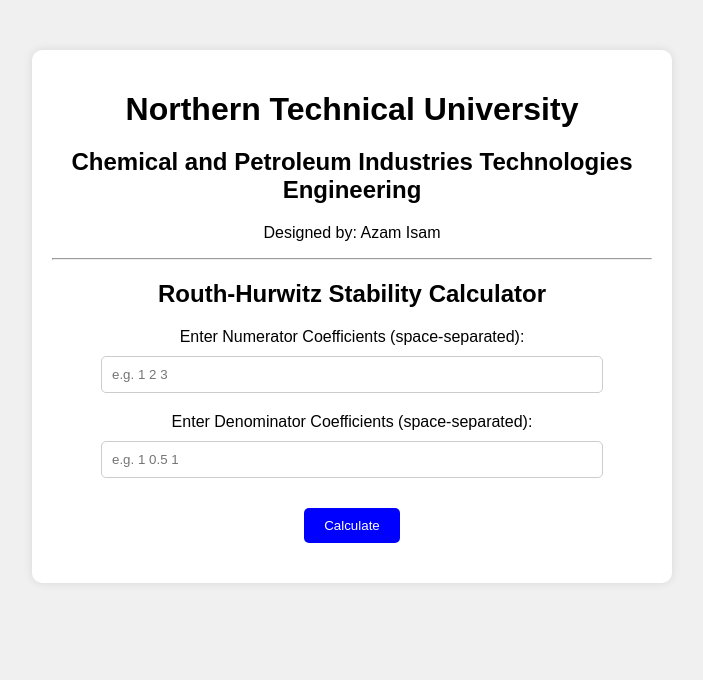
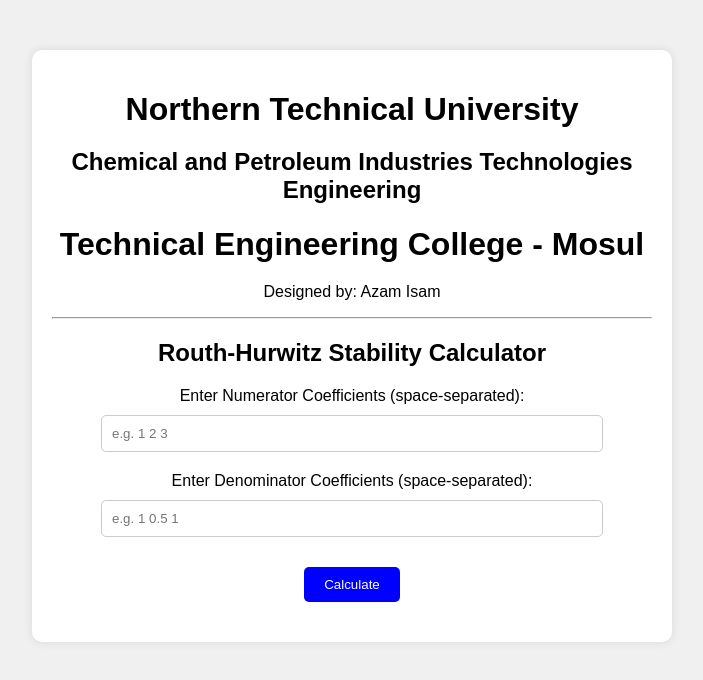
Before and after one commit to zizoiraq/routh3, a plain HTML site: page index.html in a window 1280 px wide. Shown: the whole page, without its empty margins (288-991 px from the left). Drawn offline with Linux system fonts and the light colour scheme.

Commit message:
index.html

```diff
--- a/index.html
+++ b/index.html
@@ -80,6 +80,7 @@
     <div class="container">
         <h1>Northern Technical University</h1>
         <h2>Chemical and Petroleum Industries Technologies Engineering</h2>
+        <h1>Technical Engineering College - Mosul</h1>
         <p>Designed by: Azam Isam</p>
         <hr>
 
```
